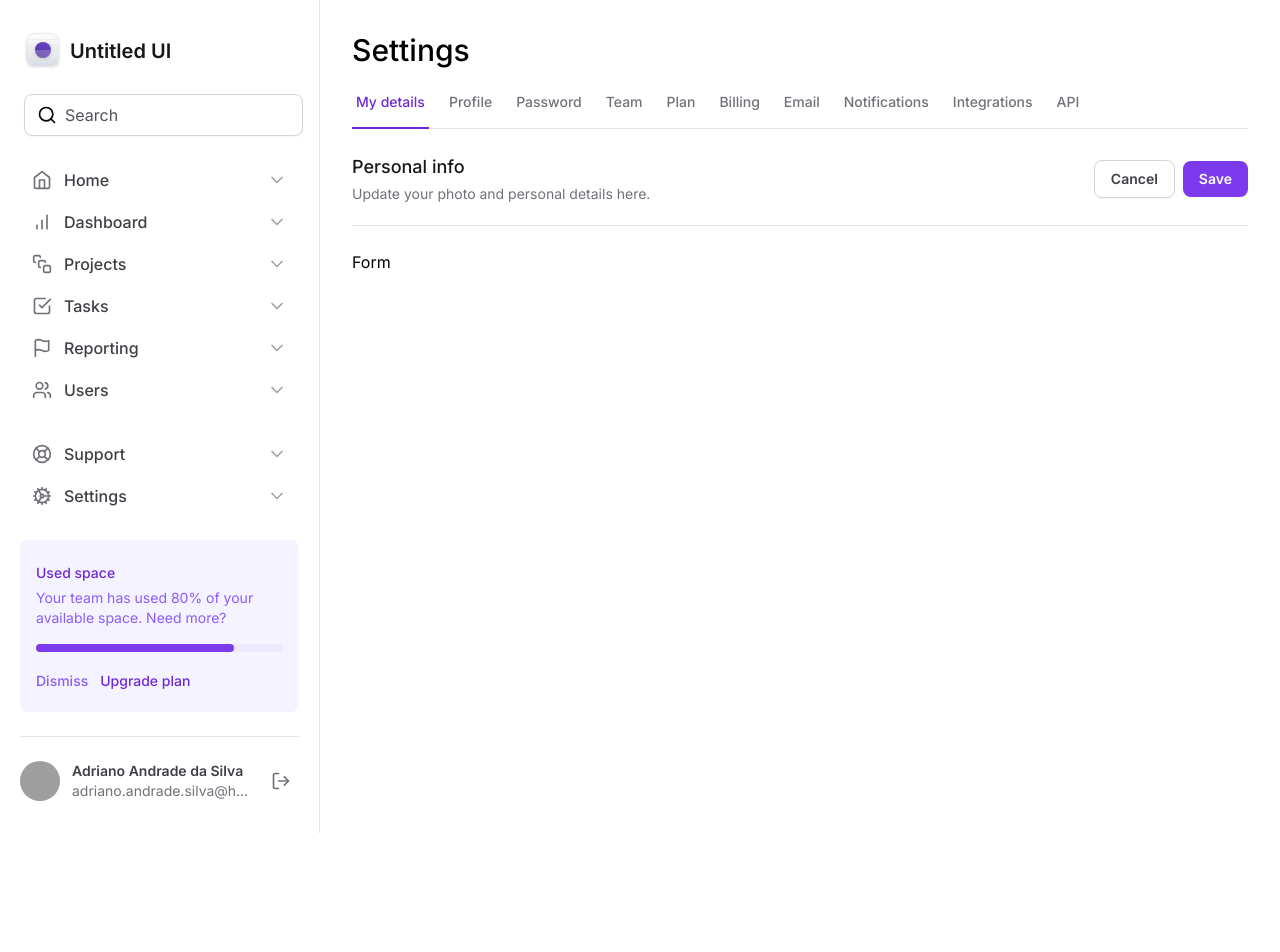
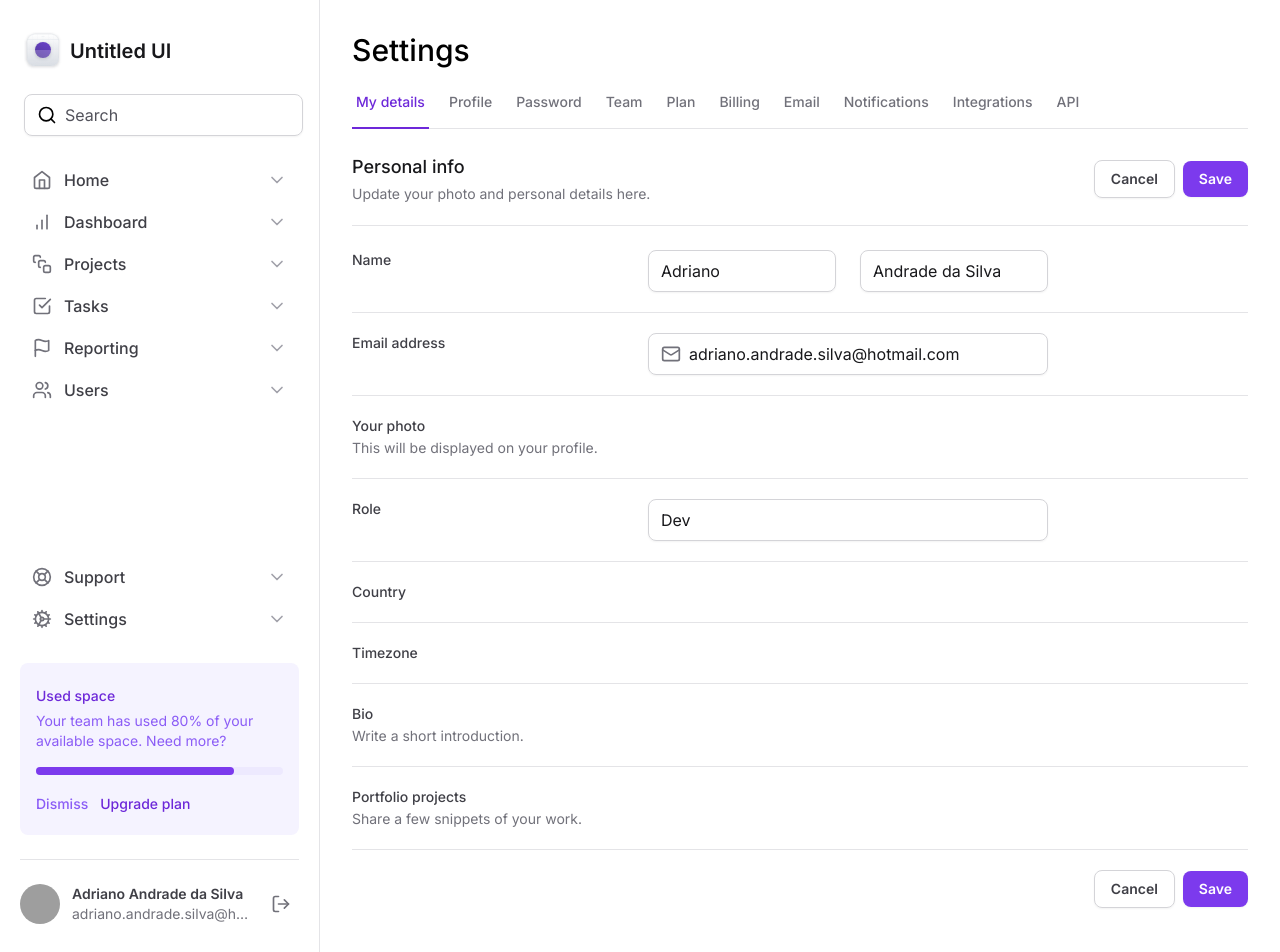
Before and after one commit to Adriano0106/tailwind-next, a Next.js app: page / in a window 1280 px wide. Shown: the top 952 px of the page. Before the commit the page ends 833 px from the top, so only its background shows below. Built offline with nearby package versions, Linux system fonts and the light colour scheme; grey boxes are pictures that could not be loaded.

Commit message:
Adiciona campos para o formulário

```diff
--- a/src/app/page.tsx
+++ b/src/app/page.tsx
@@ -1,4 +1,6 @@
 import { SettingsTabs } from "./components/SettingsTabs";
+import * as Input from "./components/Input";
+import { Mail } from "lucide-react";
 
 export default function Home() {
   return (
@@ -32,8 +34,126 @@
           </div>
         </div>
 
-        <form id="settings" className="mt-6 flex w-full flex-col">
-          Form
+        <form
+          id="settings"
+          className="mt-6 flex w-full flex-col gap-5 divide-y divide-zinc-200"
+        >
+          <div className="grid grid-cols-form gap-3">
+            <label
+              htmlFor="firstName"
+              className="text-sm font-medium text-zinc-700"
+            >
+              Name
+            </label>
+            <div className="grid grid-cols-2 gap-6">
+              <Input.Root>
+                <Input.Control id="firstName" defaultValue="Adriano " />
+              </Input.Root>
+
+              <Input.Root>
+                <Input.Control defaultValue="Andrade da Silva" />
+              </Input.Root>
+            </div>
+          </div>
+
+          <div className="grid grid-cols-form gap-3 pt-5">
+            <label
+              htmlFor="email"
+              className="text-sm font-medium text-zinc-700"
+            >
+              Email address
+            </label>
+            <Input.Root>
+              <Input.Prefix>
+                <Mail className="h-5 w-5 text-zinc-500" />
+              </Input.Prefix>
+              <Input.Control
+                id="email"
+                type="email"
+                defaultValue="adriano.andrade.silva@hotmail.com"
+              />
+            </Input.Root>
+          </div>
+
+          <div className="grid grid-cols-form gap-3 pt-5">
+            <label
+              htmlFor="email"
+              className="text-sm font-medium text-zinc-700"
+            >
+              Your photo
+              <span className="mt-0.5 block text-sm font-normal text-zinc-500">
+                This will be displayed on your profile.
+              </span>
+            </label>
+            <div />
+          </div>
+
+          <div className="grid grid-cols-form gap-3 pt-5">
+            <label htmlFor="role" className="text-sm font-medium text-zinc-700">
+              Role
+            </label>
+            <Input.Root>
+              <Input.Control id="role" defaultValue="Dev" />
+            </Input.Root>
+          </div>
+
+          <div className="grid grid-cols-form gap-3 pt-5">
+            <label
+              htmlFor="country"
+              className="text-sm font-medium text-zinc-700"
+            >
+              Country
+            </label>
+            <div />
+          </div>
+
+          <div className="grid grid-cols-form gap-3 pt-5">
+            <label
+              htmlFor="timezone"
+              className="text-sm font-medium text-zinc-700"
+            >
+              Timezone
+            </label>
+            <div />
+          </div>
+
+          <div className="grid grid-cols-form gap-3 pt-5">
+            <label htmlFor="bio" className="text-sm font-medium text-zinc-700">
+              Bio
+              <span className="mt-0.5 block text-sm font-normal text-zinc-500">
+                Write a short introduction.
+              </span>
+            </label>
+            <div />
+          </div>
+
+          <div className="grid grid-cols-form gap-3 pt-5">
+            <label
+              htmlFor="projects"
+              className="text-sm font-medium text-zinc-700"
+            >
+              Portfolio projects
+              <span className="mt-0.5 block text-sm font-normal text-zinc-500">
+                Share a few snippets of your work.
+              </span>
+            </label>
+            <div />
+          </div>
+
+          <div className="flex items-center justify-end gap-2 pt-5">
+            <button
+              type="button"
+              className="rounded-lg border border-zinc-300 px-4 py-2 text-sm font-semibold text-zinc-700 shadow-sm hover:bg-zinc-50"
+            >
+              Cancel
+            </button>
+            <button
+              type="submit"
+              className="rounded-lg bg-violet-600 px-4 py-2 text-sm font-semibold text-white shadow-sm hover:bg-violet-700"
+            >
+              Save
+            </button>
+          </div>
         </form>
       </div>
     </>
--- a/tailwind.config.js
+++ b/tailwind.config.js
@@ -6,6 +6,7 @@
       gridTemplateColumns: {
         app: "minmax(18rem, 20rem) 1fr",
         profile: "max-content 1fr max-content",
+        form: "minmax(7.5rem, 17.5rem) minmax(25rem, 1fr) minmax(0, 15rem)",
       },
 
       maxWidth: {
```
